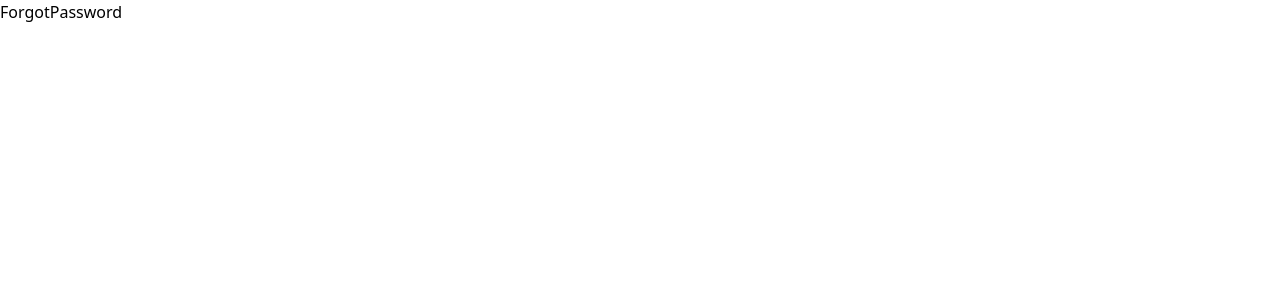
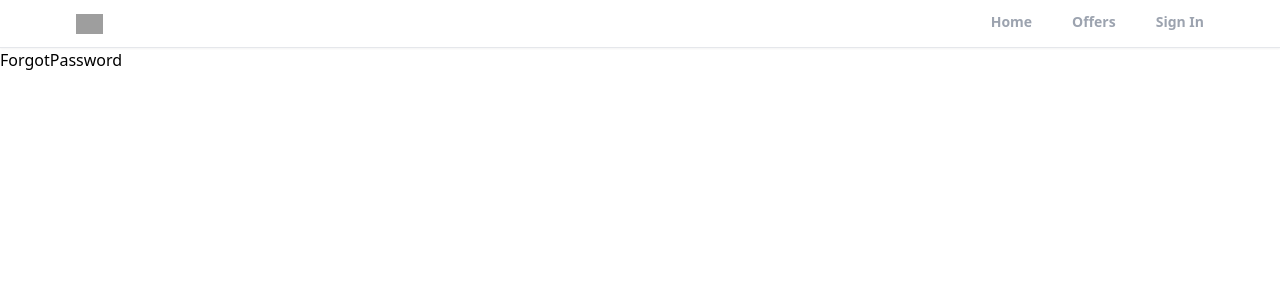
Before and after one commit to pranayrauni/realtor, a React (Create React App) app: page /forgot-password in a window 1280 px wide. Shown: the top 300 px of the page. Built offline with nearby package versions, Linux system fonts and the light colour scheme; grey boxes are pictures that could not be loaded.

Commit message:
create header component

```diff
--- a/src/App.js
+++ b/src/App.js
@@ -5,6 +5,7 @@
 import Profile from "./pages/Profile";
 import SignIn from "./pages/SignIn";
 import SignUp from "./pages/SignUp";
+import Header from "./components/Header";
 
 
 
@@ -14,6 +15,7 @@
   return (
     <>
       <Router>
+        <Header />
         <Routes>
           <Route path="/" element={<Home />}/>
           <Route path="/profile" element={<Profile />}/>
--- /dev/null
+++ b/src/components/Header.jsx
@@ -0,0 +1,34 @@
+import React from 'react'
+import { useLocation, useNavigate } from 'react-router'
+
+export default function Header() {
+
+    const location = useLocation()      //used for getting pathname from link
+    // console.log(location)
+
+    const navigate = useNavigate()
+
+    function pathMathRoute(route){
+        if(route === location.pathname) {
+            return true
+        }
+    }
+  return (
+    <div className='bg-white border-b shadow-sm sticky top-0 z-50'>
+        <header className='flex justify-between items-center px-3 max-w-6xl mx-auto'>
+            <div>
+                <img src="https://static.rdc.moveaws.com/rdc-ui/logos/logo-brand.svg" alt="logo" className='h-5' onClick={() => navigate("/")} />
+            </div>
+            <div>
+                <ul className='flex space-x-10'>
+                    <li className={`cursor-pointer py-3 text-sm font-semibold text-gray-400 border-b-[3px] border-b-transparent ${pathMathRoute("/") && "text-black border-b-red-500"}`}  onClick={() => navigate("/")}>Home</li>
+
+                    <li className={`cursor-pointer py-3 text-sm font-semibold text-gray-400 border-b-[3px] border-b-transparent ${pathMathRoute("/offers") && "text-black border-b-red-500"}`}  onClick={() => navigate("/offers")}>Offers</li>
+
+                    <li className={`cursor-pointer py-3 text-sm font-semibold text-gray-400 border-b-[3px] border-b-transparent ${pathMathRoute("/sign-in") && "text-black border-b-red-500"}`} onClick={() => navigate("/sign-in")}>Sign In</li>
+                </ul>
+            </div>
+        </header>
+    </div>
+  )
+}
```
